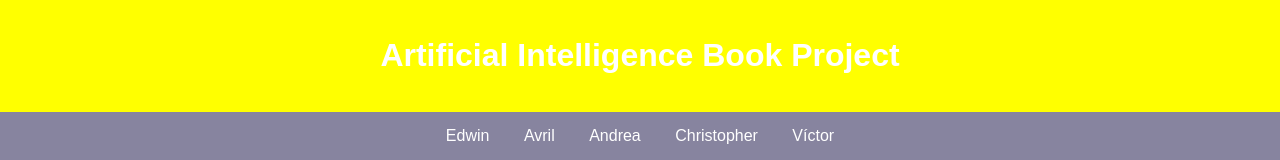
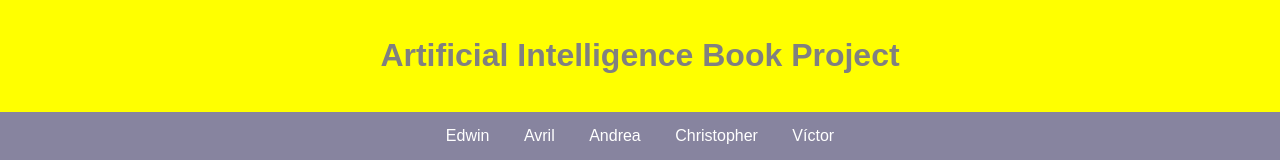
Before and after one commit to TechnoCholo/8B-TEAM4, a plain HTML site: page index.html in a window 1280 px wide. Shown: the top 160 px of the page. Drawn offline with Linux system fonts and the light colour scheme; grey boxes are pictures that could not be loaded.

Commit message:
Update index.html

```diff
--- a/index.html
+++ b/index.html
@@ -29,7 +29,7 @@ Fantasy
         /* Estilo para el encabezado */
         header {
             background-color: #FFFF00; /* Fondo color gris oscuro */
-            color: white; /* Texto en color blanco */
+            color: gray; /* Texto en color blanco */
             text-align: center; /* Texto centrado */
             padding: 1em 0; /* Relleno arriba y abajo de 1em */
         }
```
